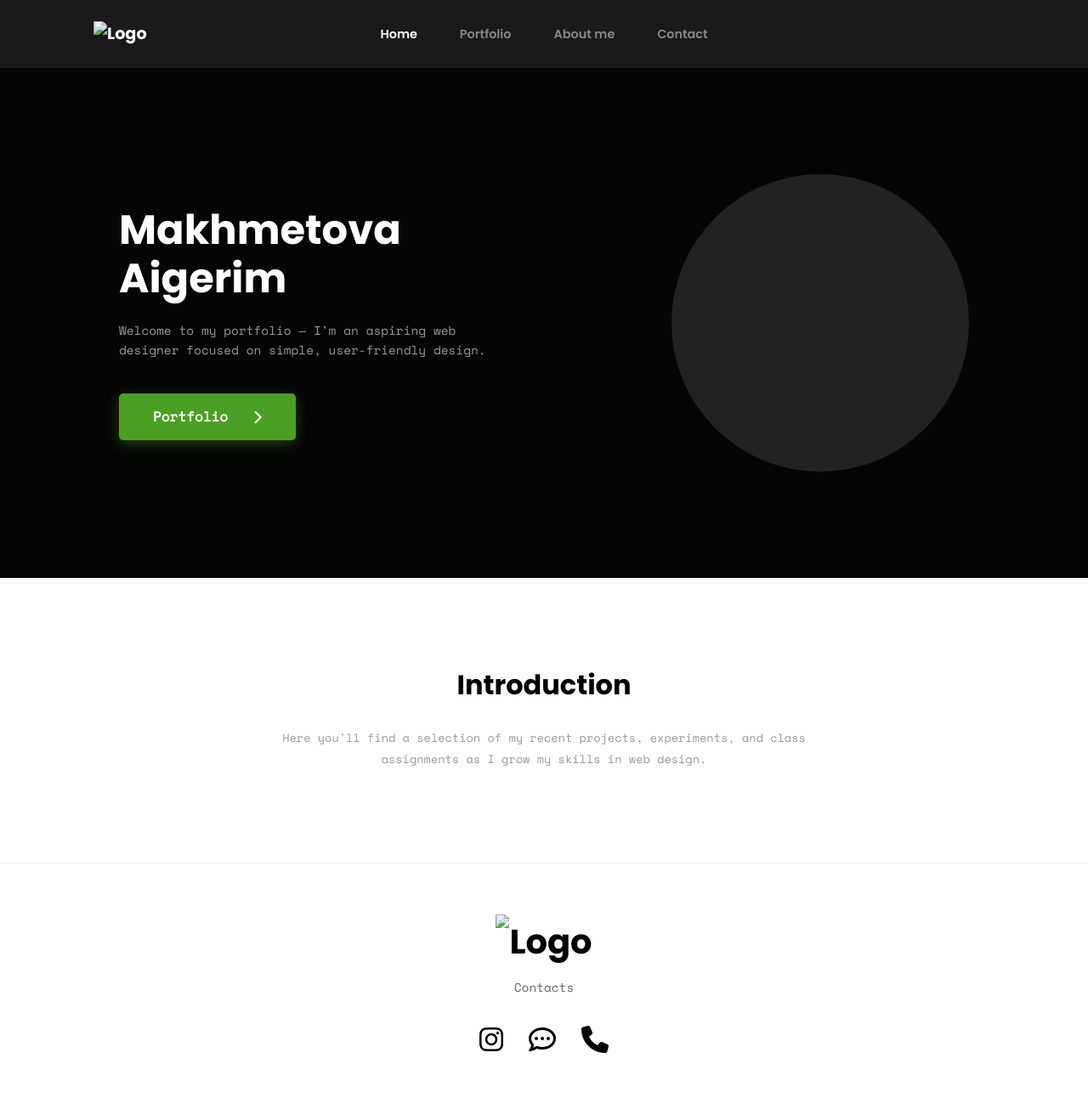
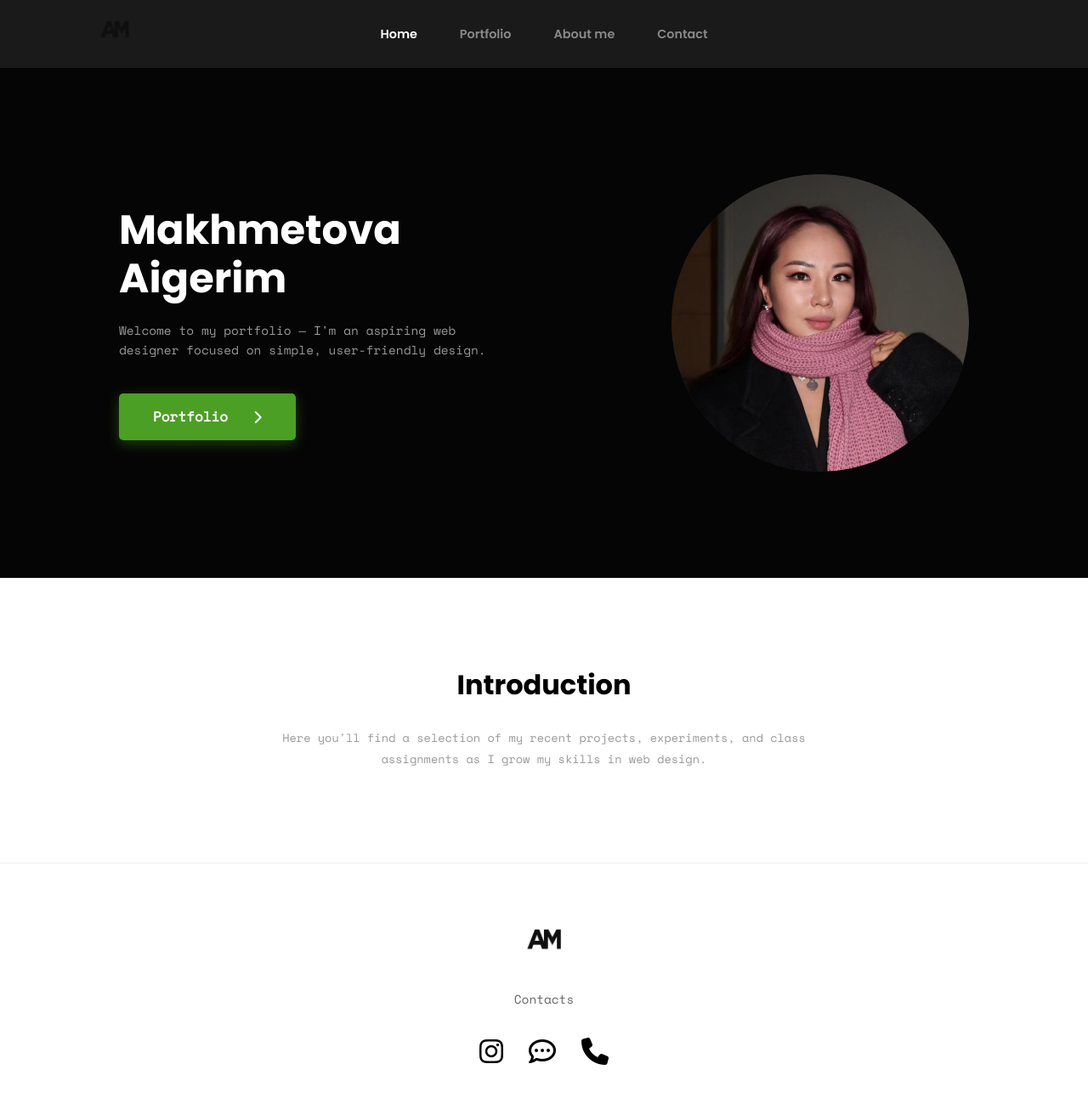
Before and after one commit to aigerimmakhmetova28-crypto/aigerim-portfolio, a plain HTML site: page index.html in a window 1280 px wide. Shown: the whole page at 85% size. Drawn offline with nearby package versions, Linux system fonts and the light colour scheme.

Commit message:
Update index.html

```diff
--- a/index.html
+++ b/index.html
@@ -71,7 +71,7 @@
     <header>
         <div class="header-inner">
         <a href="index.html" class="logo-nav">
-    <img src="images/logo.png" alt="Logo">
+    <img src="logo.png" alt="Logo">
 </a>
             <nav>
                 <ul class="nav-links">
@@ -92,7 +92,7 @@
                 <a href="portfolio.html" class="btn-green">Portfolio &nbsp;<i class="fas fa-chevron-right"></i></a>
             </div>
             <div class="hero-image-col">
-                <img src="images/me.png" alt="Aigerim" class="hero-img">
+                <img src="me.png" alt="Aigerim" class="hero-img">
             </div>
         </div>
     </section>
@@ -106,7 +106,7 @@
 
     <footer>
     <span class="footer-logo">
-    <img src="images/logo.png" alt="Logo">
+    <img src="logo.png" alt="Logo">
 </span>
         <span class="contacts-text">Contacts</span>
         <div class="social-icons">
```
